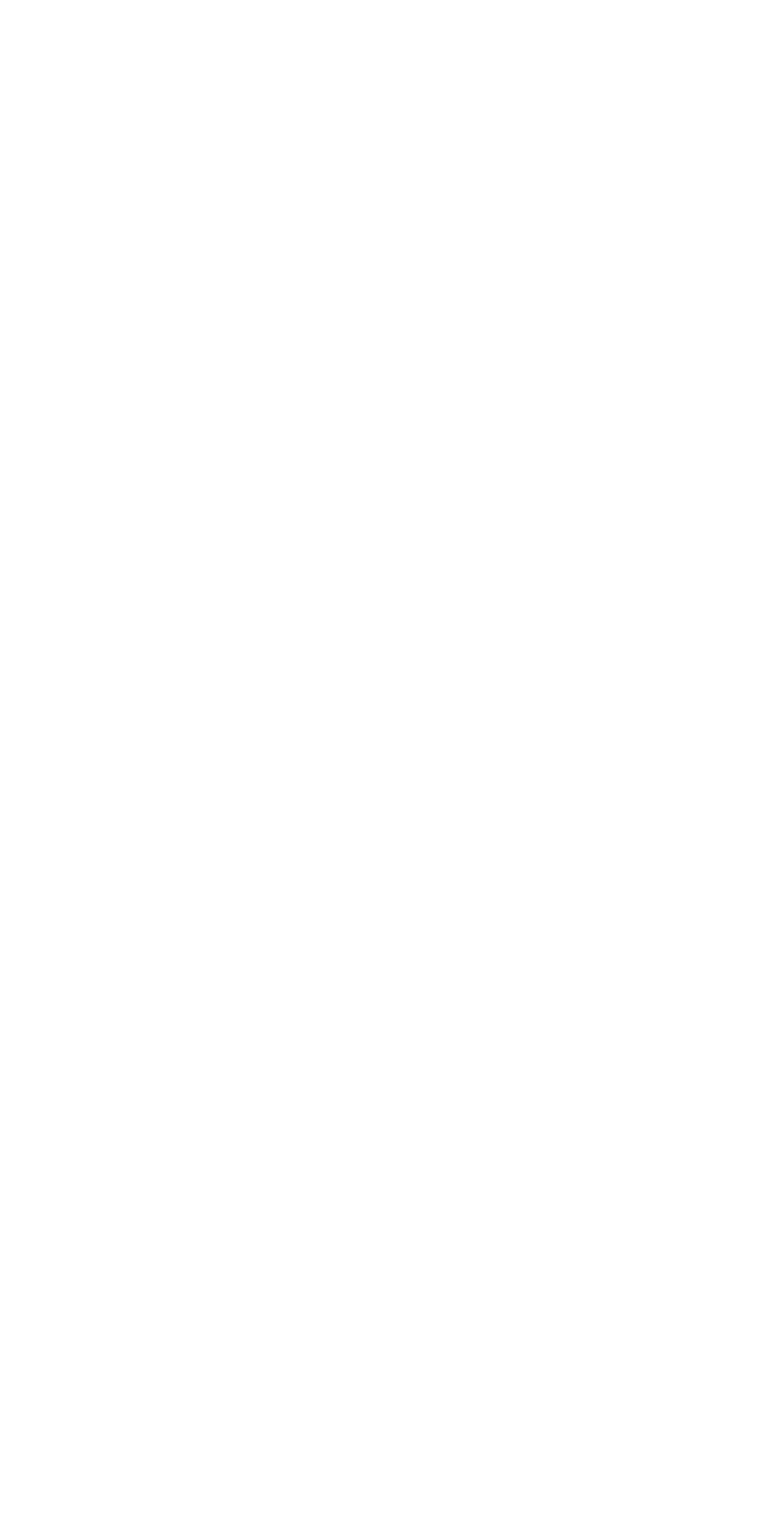
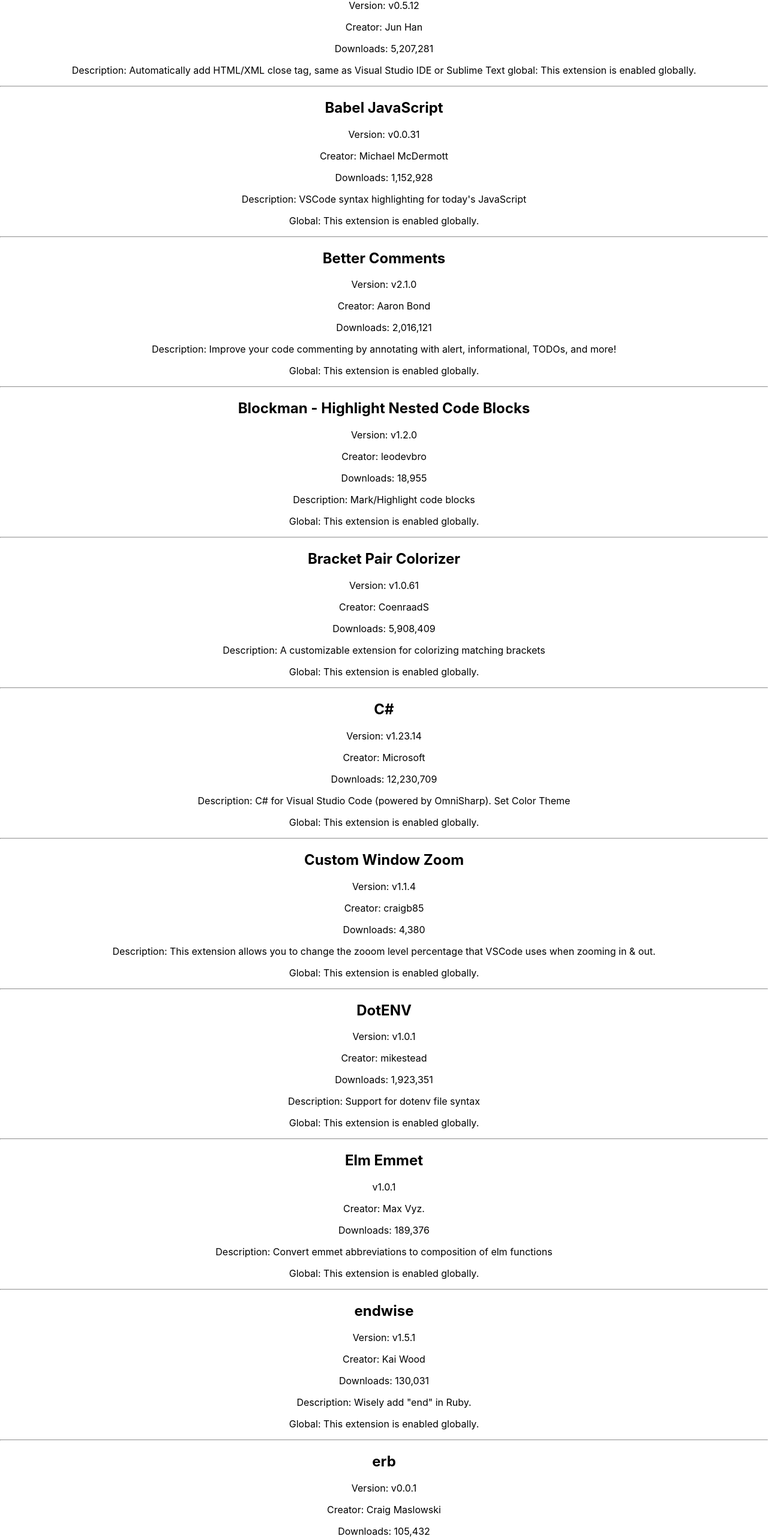
Before and after one commit to joshraiborde/jsreactproj, a React (Create React App) app: page /installed in a window 1280 px wide. Shown: the part 228-2794 px from the top of the page at 60% size. Before the commit the page ends 800 px from the top, so only its background shows below. Built offline with nearby package versions, Linux system fonts and the light colour scheme.

Commit message:
added all the extension data

```diff
--- a/src/Installed.js
+++ b/src/Installed.js
@@ -5,6 +5,318 @@
     return (
         <div>
             <h1>My Installed Extensions</h1>
+            <div className="card" >
+            <h2>Auto Close Tag</h2>
+                <p>Version: v0.5.12</p>
+                <p>Creator: Jun Han</p>
+                <p>Downloads: 5,207,281</p>
+                <p>Description: Automatically add HTML/XML close tag, same as Visual Studio IDE or Sublime Text
+    global: This extension is enabled globally.</p>
+    <hr/>
+    <h2>Babel JavaScript</h2>
+<p>Version: v0.0.31</p>
+<p>Creator: Michael McDermott</p>
+<p>Downloads: 1,152,928</p>
+<p>Description: VSCode syntax highlighting for today's JavaScript</p>
+<p>Global: This extension is enabled globally. </p>
+<hr/>
+<h2>Better Comments</h2>
+<p>Version: v2.1.0</p>
+<p>Creator: Aaron Bond</p>
+<p>Downloads: 2,016,121</p>
+<p>Description: Improve your code commenting by annotating with alert, informational, TODOs, and more! </p>
+<p>Global: This extension is enabled globally. </p>
+<hr/>
+<h2>Blockman - Highlight Nested Code Blocks</h2>
+<p>Version: v1.2.0</p>
+<p>Creator: leodevbro</p>
+<p>Downloads: 18,955</p>
+<p>Description: Mark/Highlight code blocks</p>
+<p>Global: This extension is enabled globally. </p>
+
+<hr/>
+<h2>Bracket Pair Colorizer</h2>
+<p>Version: v1.0.61</p>
+<p>Creator: CoenraadS</p>
+<p>Downloads: 5,908,409</p>
+<p>Description: A customizable extension for colorizing matching brackets</p>
+<p>Global: This extension is enabled globally.</p>
+
+<hr/>
+<h2>C#</h2>
+<p>Version: v1.23.14</p>
+<p>Creator: Microsoft</p>
+<p>Downloads: 12,230,709</p>
+<p>Description: C# for Visual Studio Code (powered by OmniSharp).
+Set Color Theme</p>
+<p>Global: This extension is enabled globally. </p>
+
+<hr/>
+<h2>Custom Window Zoom</h2>
+<p>Version: v1.1.4</p>
+<p>Creator: craigb85</p>
+<p>Downloads: 4,380</p>
+<p>Description: This extension allows you to change the zooom level percentage that VSCode uses when zooming in & out. </p>
+<p>Global: This extension is enabled globally. </p>
+
+<hr/>
+<h2>DotENV</h2>
+<p>Version: v1.0.1</p>
+<p>Creator: mikestead</p>
+<p>Downloads: 1,923,351</p>
+<p>Description: Support for dotenv file syntax</p>
+<p>Global: This extension is enabled globally. </p>
+
+<hr/>
+<h2>Elm Emmet</h2>
+v1.0.1
+<p>Creator: Max Vyz. </p>
+<p>Downloads: 189,376</p>
+<p>Description: Convert emmet abbreviations to composition of elm functions</p>
+<p>Global: This extension is enabled globally. </p>
+
+<hr/>
+<h2>endwise</h2>
+<p>Version: v1.5.1</p>
+<p>Creator: Kai Wood</p>
+<p>Downloads: 130,031</p>
+<p>Description: Wisely add "end" in Ruby. </p>
+<p>Global: This extension is enabled globally. </p>
+
+<hr/>
+<h2>erb</h2>
+<p>Version: v0.0.1</p>
+<p>Creator: Craig Maslowski</p>
+<p>Downloads: 105,432</p>
+<p>Description: Syntax Highlighting for Ruby ERB files</p>
+<p>Global: This extension is enabled globally. </p>
+
+<hr/>
+<h2>ES7 React/Redux/GraphQL/React-Native snippets</h2>
+<p>Version: v3.1.1</p>
+<p>Creator: dsznajder</p>
+<p>Downloads: 3,286,168</p>
+<p>Description: Simple extensions for React, Redux and Graphql in JS/TS with ES7 syntax</p>
+<p>Global: This extension is enabled globally. </p>
+
+<hr/>
+<h2>ESLint</h2>
+<p>Version: v2.1.23</p>
+<p>Creator: Dirk Baeumer</p>
+<p>Downloads: 15,817,860</p>
+<p>Description: Integrates ESLint JavaScript into VS Code. </p>
+<p>Global: This extension is enabled globally.
+This extension is recommended based on the files you recently opened. </p>
+
+<hr/>
+<h2>Flatiron Survival Kit</h2>
+<p>Version: v0.0.7</p>
+<p>Creator: dwieb</p>
+<p>Downloads: 165</p>
+<p>Description: Just a few items to help get you through Flatiron♥️️</p>
+<p>Global: This extension is enabled globally. </p>
+
+<hr/>
+<h2>GitLens — Git supercharged</h2>
+<p>Version: v11.6.0</p>
+<p>Creator: Eric Amodio</p>
+<p>Downloads: 10,247,835</p>
+<p>Description: Supercharge the Git capabilities built into Visual Studio Code — Visualize code authorship at a glance via Git blame annotations and code lens, seamlessly navigate and explore Git repositories, gain valuable insights via powerful comparison commands, and so much more</p>
+<p>Global: This extension is enabled globally. </p>
+
+
+<h2>Guides</h2>
+<p>Version: v0.9.3</p>
+<p>Creator: spywhere</p>
+<p>Downloads: 475,212</p>
+<p>Description: An extension for more guide lines</p>
+<p>Global: This extension is enabled globally. </p>
+
+<hr/>
+<h2>Highlight Matching Tag</h2>
+<p>Version: v0.10.1</p>
+<p>Creator: vincaslt</p>
+<p>Downloads: 879,598</p>
+<p>Description: Highlights matching closing and opening tags</p>
+<p>Global: This extension is enabled globally. </p>
+
+<hr/>
+<h2>indent-rainbow</h2>
+<p>Version: v7.5.0</p>
+<p>Creator: oderwat</p>
+<p>Downloads: 2,239,176</p>
+<p>Description: Makes indentation easier to read</p>
+<p>Global: This extension is enabled globally. </p>
+
+<hr/>
+<h2>Indenticator</h2>
+<p>Version: v0.7.0</p>
+<p>Creator: SirTori</p>
+<p>Downloads: 276,553</p>
+<p>Description: Highlights your current indent depth</p>
+<p>Global: This extension is enabled globally. </p>
+
+<hr/>
+<h2>JS JSX Snippets</h2>
+<p>Version: v10.2.0</p>
+<p>Creator: sky ran</p>
+<p>Downloads: 287,303</p>
+<p>Description: Simple extensions for React, Redux in JS with babel and ES6 syntax</p>
+<p>Global: This extension is enabled globally. </p>
+
+<hr/>
+<h2>Live Server</h2>
+<p>Version: v5.6.1</p>
+<p>Creator: Ritwick Dey</p>
+<p>Downloads: 13,898,546</p>
+<p>Description: Launch a development local Server with live reload feature for static & dynamic pages</p>
+<p>Global: This extension is enabled globally. </p>
+
+<hr/>
+<h2>Markdown Extended</h2>
+<p>Version: v1.0.19</p>
+<p>Creator: jebbs</p>
+<p>Downloads: 35,871</p>
+<p>Description: Extended syntaxes to built-in markdown & What you see is what you get exporter. </p>
+<p>Global: This extension is enabled globally. </p>
+
+<hr/>
+<h2>Markdown Preview Enhanced</h2>
+<p>Version: v0.5.22</p>
+<p>Creator: Yiyi Wang</p>
+<p>Downloads: 2,281,275</p>
+<p>Description: Markdown Preview Enhanced ported to vscode</p>
+<p>Global: This extension is enabled globally. </p>
+
+<hr/>
+<h2>Material Icon Theme</h2>
+<p>Version: v4.9.0</p>
+<p>Creator: Philipp Kief</p>
+<p>Downloads: 8,619,035</p>
+<p>Description: Material Design Icons for Visual Studio Code
+Set File Icon Theme</p>
+<p>Global: This extension is enabled globally. </p>
+
+<hr/>
+<h2>NuGet Package Manager</h2>
+<p>Version: v1.1.6</p>
+<p>Creator: jmrog</p>
+<p>Downloads: 636,923</p>
+<p>Description: Add or remove .NET Core 1.1+ package references to/from your project's .csproj or .fsproj file using Code's Command Palette. </p>
+<p>Global: This extension is enabled globally. </p>
+
+<hr/>
+<h2>Path Intellisense</h2>
+<p>Version: v2.4.0</p>
+<p>Creator: Christian Kohler</p>
+<p>Downloads: 5,192,051</p>
+<p>Description: Visual Studio Code plugin that autocompletes filenames</p>
+<p>Global: This extension is enabled globally. </p>
+
+<hr/>
+<h2>Prettier - Code formatter</h2>
+<p>Version: v8.1.0</p>
+<p>Creator: Prettier</p>
+<p>Downloads: 14,376,441</p>
+<p>Description: Code formatter using prettier</p>
+<p>Global: This extension is enabled globally. </p>
+
+<hr/>
+<h2>Quokka.js</h2>
+<p>Version: v1.0.390</p>
+<p>Creator: Wallaby.js</p>
+<p>Downloads: 1,218,049</p>
+<p>Description: JavaScript and TypeScript playground in your editor. </p>
+<p>Global: This extension is enabled globally. </p>
+
+<hr/>
+<h2>Ruby</h2>
+<p>Version: v0.28.1</p>
+<p>Creator: Peng Lv</p>
+<p>Downloads: 2,074,297</p>
+<p>Description: Ruby language support and debugging for Visual Studio Code</p>
+<p>Global: This extension is enabled globally. </p>
+
+<hr/>
+<h2>Settings Sync</h2>
+<p>Version: v3.4.3</p>
+<p>Creator: Shan Khan</p>
+<p>Downloads: 2,658,030</p>
+<p>Description: Synchronize Settings, Snippets, Themes, File Icons, Launch, Keybindings, Workspaces and Extensions Across Multiple Machines Using GitHub Gist. </p>
+<p>Global: This extension is enabled globally. </p>
+
+<hr/>
+<h2>SQL Server (mssql)</h2>
+<p>Version: v1.10.1</p>
+<p>Creator: Microsoft</p>
+<p>Downloads: 4,316,164</p>
+<p>Description: Develop Microsoft SQL Server, Azure SQL Database and SQL Data Warehouse everywhere</p>
+<p>Global: This extension is enabled globally. </p>
+
+<hr/>
+<h2>VSCode Ruby</h2>
+<p>Version: v0.28.0</p>
+<p>Creator: Stafford Brunk</p>
+<p>Downloads: 1,058,090</p>
+<p>Description: Syntax highlighing, snippet, and language configuration support for Ruby</p>
+<p>Global: This extension is enabled globally. </p>
+
+<hr/>
+<h2>vscode-icons</h2>
+<p>Version: v11.6.0</p>
+<p>Creator: VSCode Icons Team</p>
+<p>Downloads: 8,543,667</p>
+<p>Description: Icons for Visual Studio Code
+Set File Icon Theme</p>
+<p>Global: This extension is enabled globally. </p>
+
+<hr/>
+<h2>YAML</h2>
+<p>Version: v0.22.0</p>
+<p>Creator: Red Hat</p>
+<p>Downloads: 6,235,068</p>
+<p>Description: YAML Language Support by Red Hat, with built-in Kubernetes syntax support</p>
+<p>Global: This extension is enabled globally. </p>
+
+<hr/>
+<h2>Zoom Bar</h2>
+<p>Version: v1.4.0</p>
+<p>Creator: wraith13</p>
+<p>Downloads: 28,492</p>
+<p>Description: Zoom UI in status bar for vscode. </p>
+<p>Global: This extension is enabled globally. </p>
+
+<hr/>
+<h2>Bracket Pair Colorizer 2</h2>
+<p>Version: v0.2.1</p>
+<p>Creator: CoenraadS</p>
+<p>Downloads: 3,048,223</p>
+<p>Description: A customizable extension for colorizing matching brackets</p>
+<p>Global: This extension is d globally by the user. </p>
+
+
+<h2>Markdown All in One</h2>
+<p>Version: v3.4.0</p>
+<p>Creator: Yu Zhang</p>
+<p>Downloads: 2,874,750</p>
+<p>Description: All you need to write Markdown (keyboard shortcuts, table of contents, auto preview and more) </p>
+<p>Global: This extension is d globally by the user. </p>
+
+<hr/>
+<h2>Markdown Checkbox</h2>
+<p>Version: v1.7.1</p>
+<p>Creator: Philipp Kief</p>
+<p>Downloads: 34,094</p>
+<p>Description: With this extension you can create checkboxes in markdown and mark them quickly. </p>
+<p>Global: This extension is d globally by the user. </p>
+
+
+
+
+
+
+
+            </div>
         </div>
     )
 }
```
